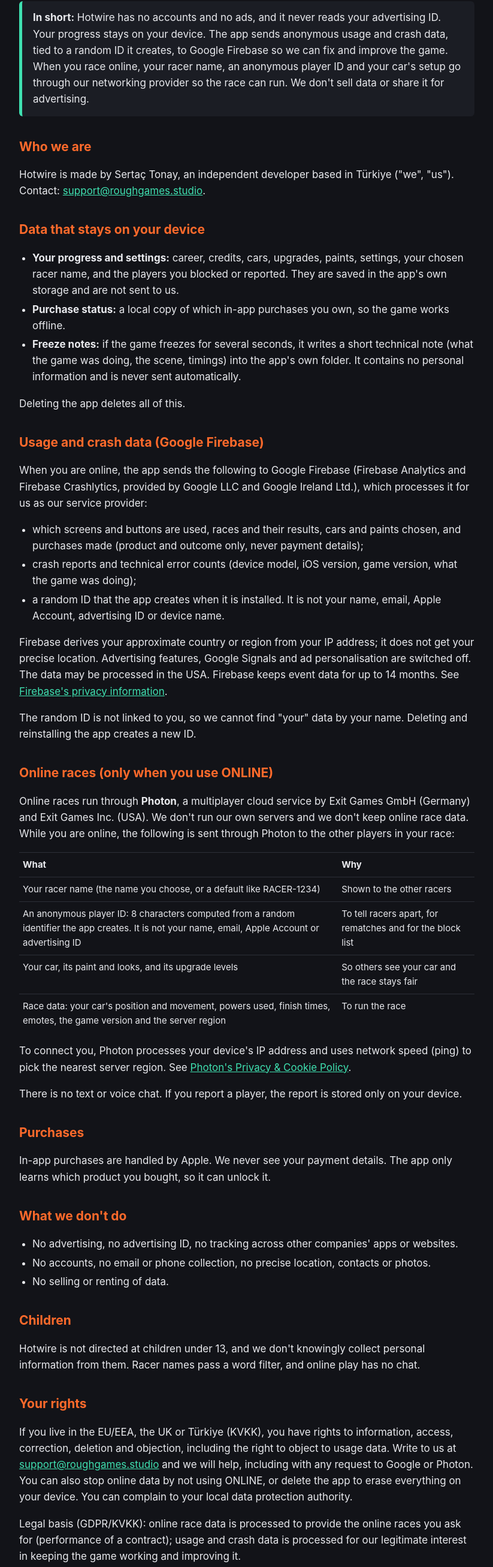
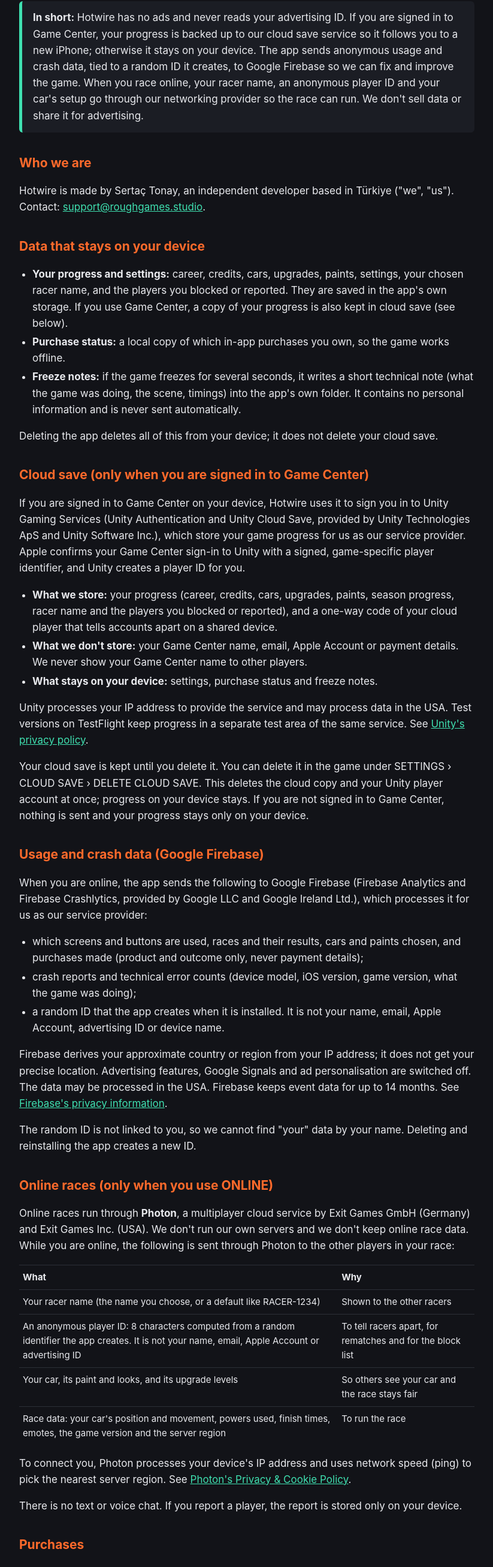
Before and after one commit to sertactonay/hotwire-site, a plain HTML site: page privacy.html in a window 1280 px wide. Shown: the part 174-2787 px from the top of the page at 60% size, without its empty margins (228-1051 px from the left). Drawn offline with Linux system fonts and the light colour scheme.

Commit message:
Privacy: describe Game Center cloud save and in-game deletion
Co-Authored-By: Claude Fable 5.2 <noreply@anthropic.com>

```diff
--- a/privacy.html
+++ b/privacy.html
@@ -12,10 +12,10 @@
 </style></head>
 <body><main>
 <h1>Hotwire Privacy Policy</h1>
-<p class="muted">Effective: 20 November 2026. Applies to the Hotwire app for iPhone and iPad, including test versions on TestFlight.</p>
+<p class="muted">Effective: 21 November 2026. Applies to the Hotwire app for iPhone and iPad, including test versions on TestFlight.</p>
 
 <div class="box">
-<b>In short:</b> Hotwire has no accounts and no ads, and it never reads your advertising ID. Your progress stays on your device.
+<b>In short:</b> Hotwire has no ads and never reads your advertising ID. If you are signed in to Game Center, your progress is backed up to our cloud save service so it follows you to a new iPhone; otherwise it stays on your device.
 The app sends anonymous usage and crash data, tied to a random ID it creates, to Google Firebase so we can fix and improve the game.
 When you race online, your racer name, an anonymous player ID and your car's setup go through our networking provider so the race can run.
 We don't sell data or share it for advertising.
@@ -27,11 +27,21 @@ Contact: <a href="mailto:support@roughgames.studio">support@roughgames.studio</a
 
 <h2>Data that stays on your device</h2>
 <ul>
-  <li><b>Your progress and settings:</b> career, credits, cars, upgrades, paints, settings, your chosen racer name, and the players you blocked or reported. They are saved in the app's own storage and are not sent to us.</li>
+  <li><b>Your progress and settings:</b> career, credits, cars, upgrades, paints, settings, your chosen racer name, and the players you blocked or reported. They are saved in the app's own storage. If you use Game Center, a copy of your progress is also kept in cloud save (see below).</li>
   <li><b>Purchase status:</b> a local copy of which in-app purchases you own, so the game works offline.</li>
   <li><b>Freeze notes:</b> if the game freezes for several seconds, it writes a short technical note (what the game was doing, the scene, timings) into the app's own folder. It contains no personal information and is never sent automatically.</li>
 </ul>
-<p>Deleting the app deletes all of this.</p>
+<p>Deleting the app deletes all of this from your device; it does not delete your cloud save.</p>
+
+<h2>Cloud save (only when you are signed in to Game Center)</h2>
+<p>If you are signed in to Game Center on your device, Hotwire uses it to sign you in to Unity Gaming Services (Unity Authentication and Unity Cloud Save, provided by Unity Technologies ApS and Unity Software Inc.), which store your game progress for us as our service provider. Apple confirms your Game Center sign-in to Unity with a signed, game-specific player identifier, and Unity creates a player ID for you.</p>
+<ul>
+  <li><b>What we store:</b> your progress (career, credits, cars, upgrades, paints, season progress, racer name and the players you blocked or reported), and a one-way code of your cloud player that tells accounts apart on a shared device.</li>
+  <li><b>What we don't store:</b> your Game Center name, email, Apple Account or payment details. We never show your Game Center name to other players.</li>
+  <li><b>What stays on your device:</b> settings, purchase status and freeze notes.</li>
+</ul>
+<p>Unity processes your IP address to provide the service and may process data in the USA. Test versions on TestFlight keep progress in a separate test area of the same service. See <a href="https://unity.com/legal/game-player-and-app-user-privacy-policy">Unity's privacy policy</a>.</p>
+<p>Your cloud save is kept until you delete it. You can delete it in the game under SETTINGS › CLOUD SAVE › DELETE CLOUD SAVE. This deletes the cloud copy and your Unity player account at once; progress on your device stays. If you are not signed in to Game Center, nothing is sent and your progress stays only on your device.</p>
 
 <h2>Usage and crash data (Google Firebase)</h2>
 <p>When you are online, the app sends the following to Google Firebase (Firebase Analytics and Firebase Crashlytics, provided by Google LLC and Google Ireland Ltd.), which processes it for us as our service provider:</p>
@@ -61,7 +71,7 @@ Contact: <a href="mailto:support@roughgames.studio">support@roughgames.studio</a
 <h2>What we don't do</h2>
 <ul>
   <li>No advertising, no advertising ID, no tracking across other companies' apps or websites.</li>
-  <li>No accounts, no email or phone collection, no precise location, contacts or photos.</li>
+  <li>No email or phone collection, no passwords, no precise location, contacts or photos. The only account is the cloud save player that Game Center sign-in creates.</li>
   <li>No selling or renting of data.</li>
 </ul>
 
@@ -69,9 +79,9 @@ Contact: <a href="mailto:support@roughgames.studio">support@roughgames.studio</a
 <p>Hotwire is not directed at children under 13, and we don't knowingly collect personal information from them. Racer names pass a word filter, and online play has no chat.</p>
 
 <h2>Your rights</h2>
-<p>If you live in the EU/EEA, the UK or Türkiye (KVKK), you have rights to information, access, correction, deletion and objection, including the right to object to usage data. Write to us at <a href="mailto:support@roughgames.studio">support@roughgames.studio</a> and we will help, including with any request to Google or Photon. You can also stop online data by not using ONLINE, or delete the app to erase everything on your device. You can complain to your local data protection authority.</p>
-<p>Legal basis (GDPR/KVKK): online race data is processed to provide the online races you ask for (performance of a contract); usage and crash data is processed for our legitimate interest in keeping the game working and improving it.</p>
+<p>If you live in the EU/EEA, the UK or Türkiye (KVKK), you have rights to information, access, correction, deletion and objection, including the right to object to usage data. Write to us at <a href="mailto:support@roughgames.studio">support@roughgames.studio</a> and we will help, including with any request to Google, Photon or Unity. You can delete your cloud save and Unity player account yourself in SETTINGS. You can also stop online data by not using ONLINE, or delete the app to erase everything on your device. You can complain to your local data protection authority.</p>
+<p>Legal basis (GDPR/KVKK): online race data is processed to provide the online races you ask for (performance of a contract); usage and crash data is processed for our legitimate interest in keeping the game working and improving it; cloud save is processed to provide the backup you use by signing in to Game Center (performance of a contract).</p>
 
 <h2>Changes</h2>
-<p>If the game adds features that use data (for example ads, Game Center leaderboards or iCloud saves), we will update this page and the App Store privacy details before that version is released. The date at the top shows the latest version.</p>
+<p>If the game adds features that use data (for example ads or leaderboards), we will update this page and the App Store privacy details before that version is released. The date at the top shows the latest version.</p>
 </main></body></html>
```
